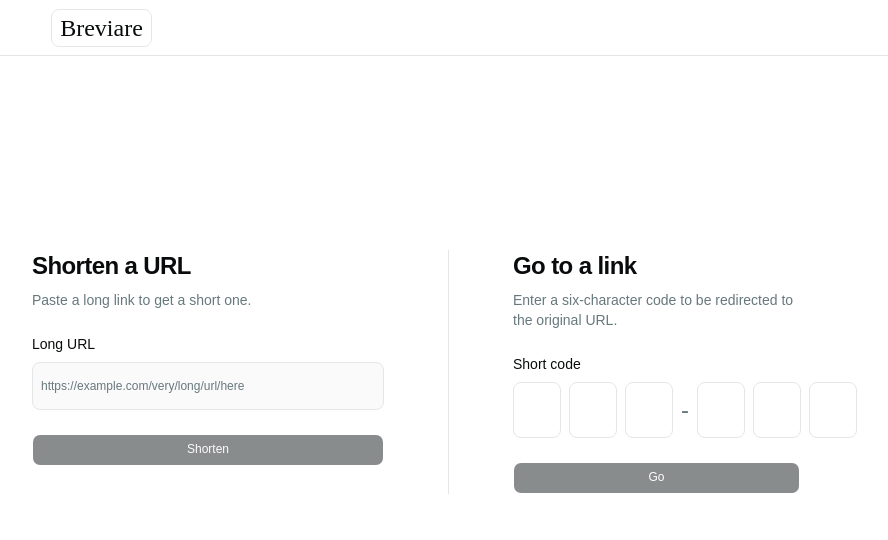
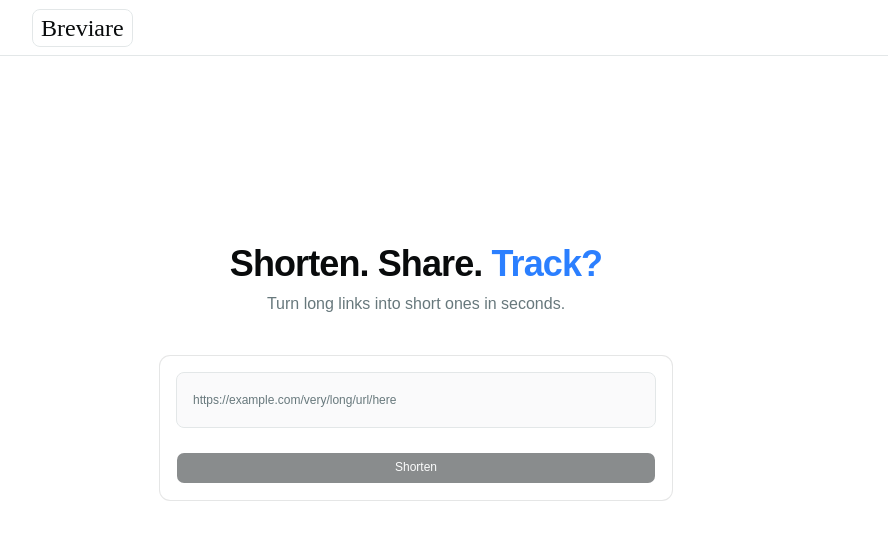
Before and after one commit to GardenMovie/breviare-iter, a React (Vite) app: page / in a window 1280 px wide. Shown: the top 540 px of the page, without its empty margins (224-1112 px from the left). Built offline with nearby package versions, Linux system fonts and the light colour scheme.

Commit message:
Feat: revamp on page layout (rm lookupform) MVP state

```diff
--- a/src/App.tsx
+++ b/src/App.tsx
@@ -1,18 +1,28 @@
 import { Navbar } from "@/components/Navbar"
 import { ShortenForm } from "@/components/ShortenForm"
-import { LookupForm } from "@/components/LookupForm"
+import { RegistrationComingSoon } from "@/components/RegistrationComingSoon"
+import { Tagline } from "@/components/Tagline"
+import { Card, CardContent } from "@/components/ui/card"
 
 export function App() {
+  const isRegistration = window.location.pathname === "/registration"
+
   return (
     <div className="min-h-svh bg-background text-foreground flex flex-col">
       <Navbar />
       <main className="flex flex-1 items-center justify-center">
-        <div className="w-[80%] md:w-[60%] grid grid-cols-1 md:grid-cols-2 gap-12 md:gap-16 mb-14">
-          <ShortenForm />
-          <div className="md:border-l md:border-border md:pl-16">
-            <LookupForm />
+        {isRegistration ? (
+          <RegistrationComingSoon />
+        ) : (
+          <div className="w-[80%] md:w-[40%] mb-14 flex flex-col gap-10">
+            <Tagline />
+            <Card>
+              <CardContent>
+                <ShortenForm />
+              </CardContent>
+            </Card>
           </div>
-        </div>
+        )}
       </main>
     </div>
   )
--- a/src/components/Navbar.tsx
+++ b/src/components/Navbar.tsx
@@ -2,8 +2,8 @@
 
 export function Navbar() {
   return (
-    <nav className="fixed top-0 left-0 right-0 h-14 border-b px-8 py-2 flex items-center justify-center z-50 bg-background/30 backdrop-blur">
-      <div className="w-[82%] md:w-[60%]">
+    <nav className="fixed top-0 left-0 right-0 h-14 border-b flex items-center justify-center z-50 bg-background/30 backdrop-blur">
+      <div className="w-[80%] md:w-[60%]">
         <Button
           variant="outline"
           onClick={() => window.location.href = "/"}
--- /dev/null
+++ b/src/components/RegistrationComingSoon.tsx
@@ -0,0 +1,19 @@
+import { Card, CardContent } from "@/components/ui/card"
+
+export function RegistrationComingSoon() {
+  return (
+    <div className="w-[90%] md:w-[40%] mb-14 flex flex-col gap-10">
+      <div className="flex flex-col gap-2 text-center">
+        <h1 className="text-4xl font-semibold tracking-tight">Accounts are coming soon</h1>
+        <p className="text-muted-foreground">
+          Registration and link tracking aren't available yet. Check back later.
+        </p>
+      </div>
+      <Card className="p-6">
+        <CardContent className="text-center text-sm text-muted-foreground">
+          In the meantime, you can still shorten links from the homepage.
+        </CardContent>
+      </Card>
+    </div>
+  )
+}
--- a/src/components/ShortenForm.tsx
+++ b/src/components/ShortenForm.tsx
@@ -38,13 +38,6 @@
 
   return (
     <div className="flex flex-col gap-6">
-      <div className="flex flex-col gap-2">
-        <h2 className="text-2xl font-semibold tracking-tight">Shorten a URL</h2>
-        <p className="text-sm text-muted-foreground">
-          Paste a long link to get a short one.
-        </p>
-      </div>
-
       {state.status === "done" ? (
         <div className="flex flex-col gap-4">
           <div className="flex flex-col gap-1 p-4 rounded-lg border border-border bg-muted/40">
@@ -67,14 +60,13 @@
       ) : (
         <div className="flex flex-col gap-6">
           <div className="flex flex-col gap-2">
-            <label className="text-sm font-medium">Long URL</label>
             <Input
               type="url"
               placeholder="https://example.com/very/long/url/here"
               value={url}
               onChange={(e) => setUrl(e.target.value)}
               disabled={loading}
-              className="h-12 "
+              className="h-14 text-base px-4"
             />
           </div>
 
--- /dev/null
+++ b/src/components/Tagline.tsx
@@ -0,0 +1,15 @@
+export function Tagline() {
+  return (
+    <div className="flex flex-col gap-2 text-center">
+      <h1 className="text-4xl font-semibold tracking-tight">
+        Shorten. Share.{" "}
+        <a href="/registration" className="text-blue-500 hover:text-blue-500/80">
+          Track?
+        </a>
+      </h1>
+      <p className="text-muted-foreground">
+        Turn long links into short ones in seconds.
+      </p>
+    </div>
+  )
+}
--- /dev/null
+++ b/src/components/ui/card.tsx
@@ -0,0 +1,100 @@
+import * as React from "react"
+
+import { cn } from "@/lib/utils"
+
+function Card({
+  className,
+  size = "default",
+  ...props
+}: React.ComponentProps<"div"> & { size?: "default" | "sm" }) {
+  return (
+    <div
+      data-slot="card"
+      data-size={size}
+      className={cn(
+        "group/card flex flex-col gap-(--card-spacing) overflow-hidden rounded-lg bg-card py-(--card-spacing) text-xs/relaxed text-card-foreground ring-1 ring-foreground/10 [--card-spacing:--spacing(4)] has-[>img:first-child]:pt-0 data-[size=sm]:[--card-spacing:--spacing(3)] *:[img:first-child]:rounded-t-lg *:[img:last-child]:rounded-b-lg",
+        className
+      )}
+      {...props}
+    />
+  )
+}
+
+function CardHeader({ className, ...props }: React.ComponentProps<"div">) {
+  return (
+    <div
+      data-slot="card-header"
+      className={cn(
+        "group/card-header @container/card-header grid auto-rows-min items-start gap-1 rounded-t-lg px-(--card-spacing) has-data-[slot=card-action]:grid-cols-[1fr_auto] has-data-[slot=card-description]:grid-rows-[auto_auto] [.border-b]:pb-(--card-spacing)",
+        className
+      )}
+      {...props}
+    />
+  )
+}
+
+function CardTitle({ className, ...props }: React.ComponentProps<"div">) {
+  return (
+    <div
+      data-slot="card-title"
+      className={cn("font-heading text-sm font-medium", className)}
+      {...props}
+    />
+  )
+}
+
+function CardDescription({ className, ...props }: React.ComponentProps<"div">) {
+  return (
+    <div
+      data-slot="card-description"
+      className={cn("text-xs/relaxed text-muted-foreground", className)}
+      {...props}
+    />
+  )
+}
+
+function CardAction({ className, ...props }: React.ComponentProps<"div">) {
+  return (
+    <div
+      data-slot="card-action"
+      className={cn(
+        "col-start-2 row-span-2 row-start-1 self-start justify-self-end",
+        className
+      )}
+      {...props}
+    />
+  )
+}
+
+function CardContent({ className, ...props }: React.ComponentProps<"div">) {
+  return (
+    <div
+      data-slot="card-content"
+      className={cn("px-(--card-spacing)", className)}
+      {...props}
+    />
+  )
+}
+
+function CardFooter({ className, ...props }: React.ComponentProps<"div">) {
+  return (
+    <div
+      data-slot="card-footer"
+      className={cn(
+        "flex items-center rounded-b-lg px-(--card-spacing) [.border-t]:pt-(--card-spacing)",
+        className
+      )}
+      {...props}
+    />
+  )
+}
+
+export {
+  Card,
+  CardHeader,
+  CardFooter,
+  CardTitle,
+  CardAction,
+  CardDescription,
+  CardContent,
+}
```
